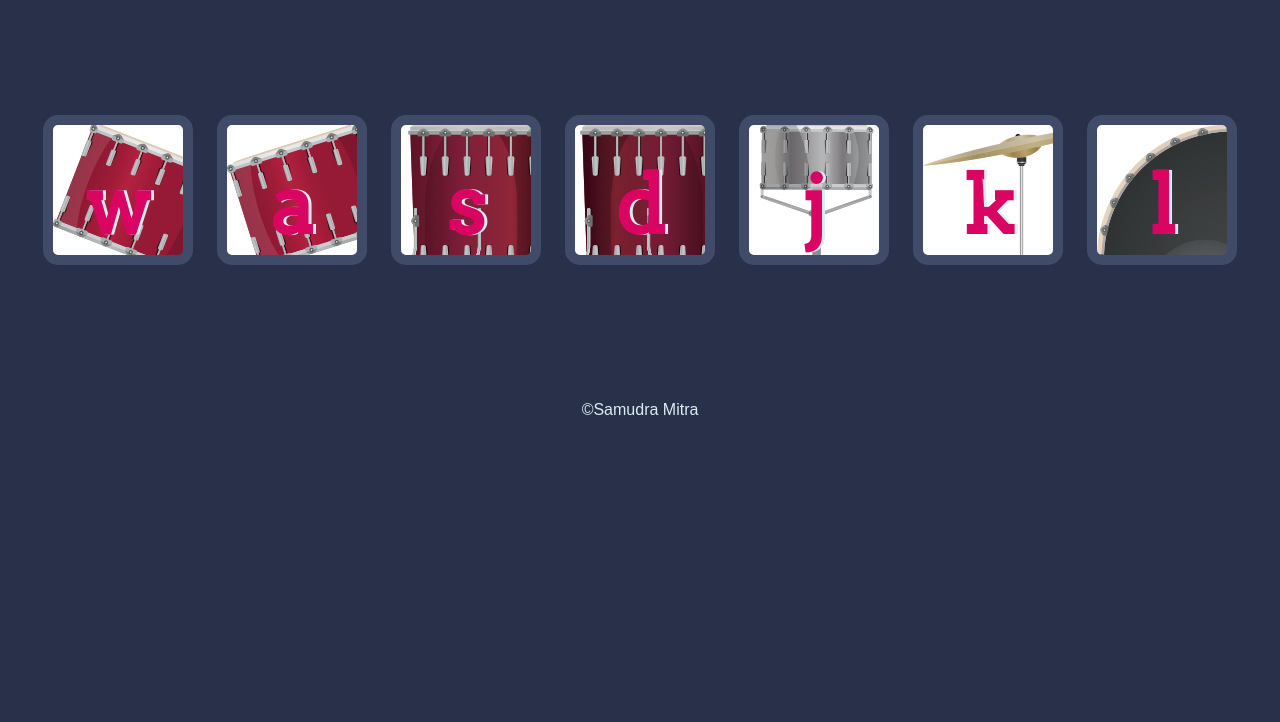
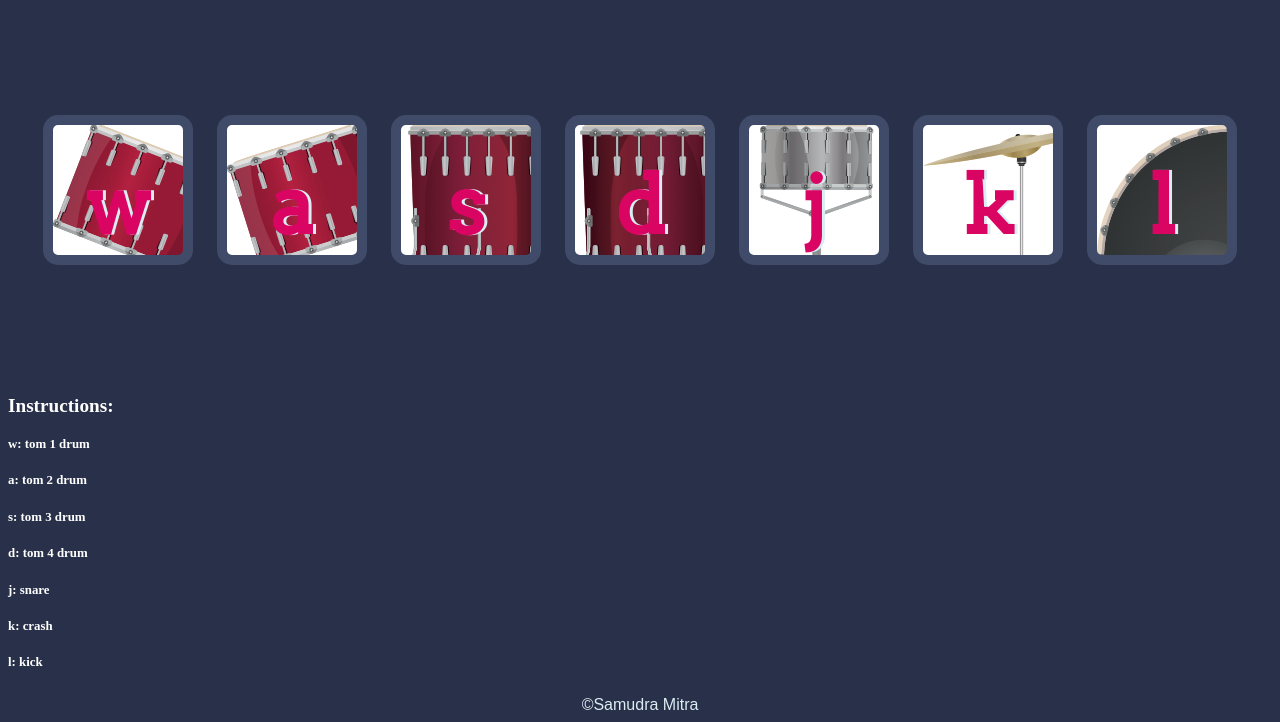
Before and after one commit to SamudraMitra/drumkitforphones, a plain HTML site: page index.html in a window 1280 px wide. Shown: the part 174-896 px from the top of the page. Before the commit the page ends 800 px from the top, so only its background shows below. Drawn offline with Linux system fonts and the light colour scheme.

Commit message:
Update index.html

```diff
--- a/index.html
+++ b/index.html
@@ -20,6 +20,16 @@
     <button class="k drum">k</button>
     <button class="l drum">l</button>
   </div>
+  <div class="instructions">
+    <h4>Instructions:</h4>
+    <h6>w:    tom 1 drum</h6>
+    <h6>a:    tom 2 drum</h6>
+    <h6>s:    tom 3 drum</h6>
+    <h6>d:    tom 4 drum</h6>
+    <h6>j:    snare</h6>
+    <h6>k:    crash</h6>
+    <h6>l:    kick</h6>
+  </div>
   <footer>
     ©Samudra Mitra
   </footer>
```
